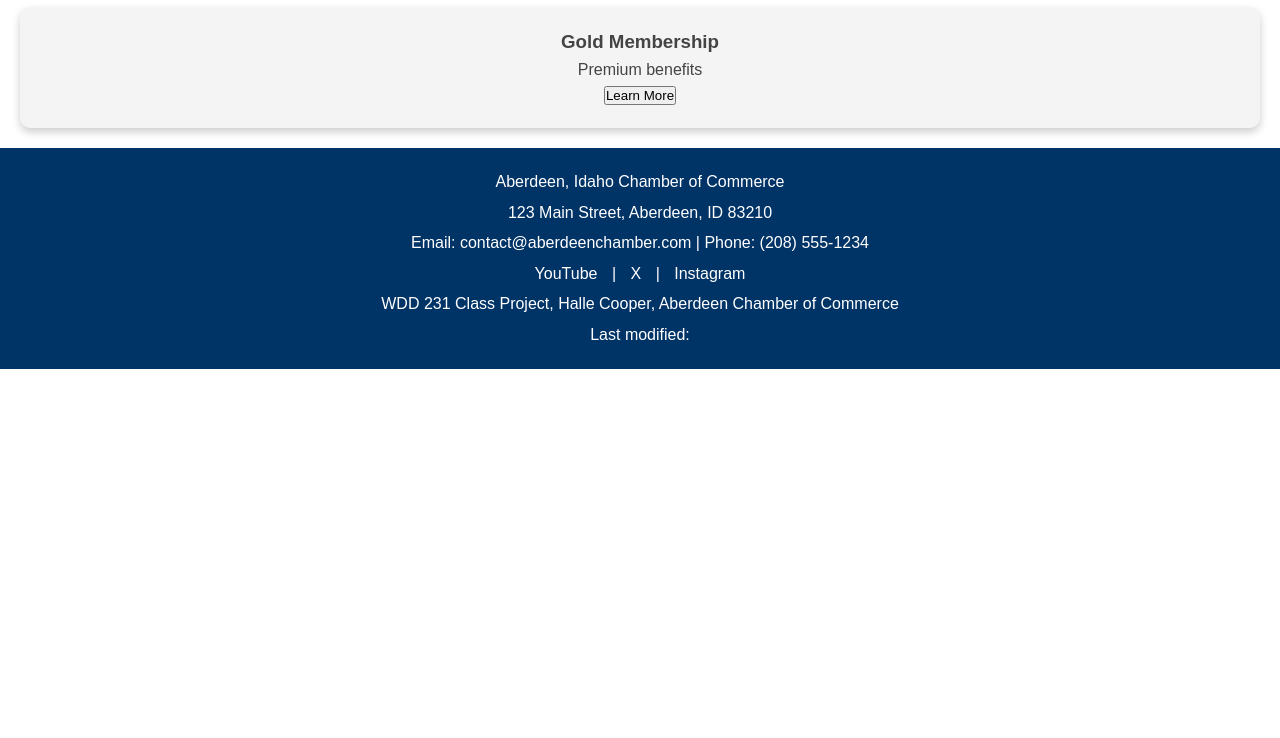
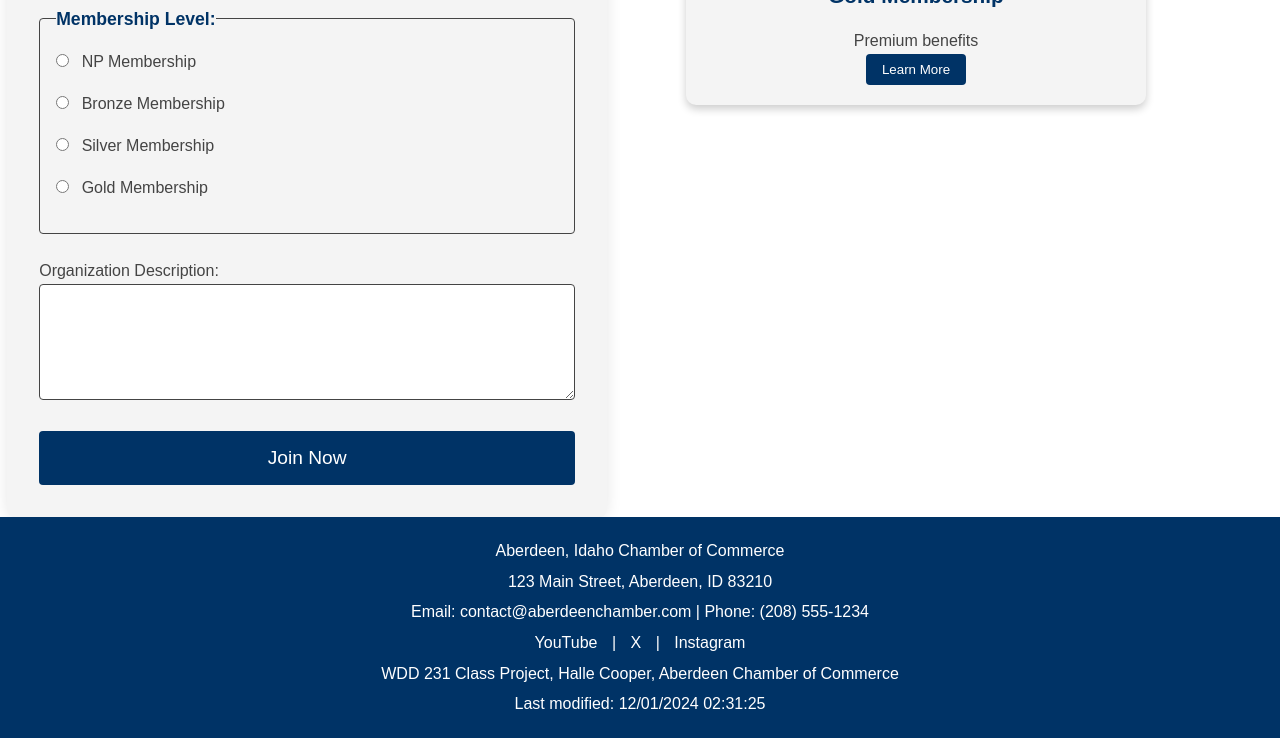
Before and after one commit to hallegracecooper/wdd231, a plain HTML site: page chamber/join.html in a window 1280 px wide. Shown: the part 804-1542 px from the top of the page. Before the commit the page ends 1173 px from the top, so only its background shows below. Drawn offline with Linux system fonts and the light colour scheme.

Commit message:
Page Fixes

```diff
--- a/chamber/join.html
+++ b/chamber/join.html
@@ -7,7 +7,6 @@
     <meta name="description" content="Aberdeen Chamber of Commerce Join Form for joining as a member.">
     <meta name="author" content="Halle Cooper">
     <link rel="stylesheet" href="styles/join.css">
-    <script src="scripts/join.js" defer></script>
 </head>
 <body>
     <header>
@@ -24,6 +23,8 @@
 
     <main>
         <h2>Join Our Chamber</h2>
+        <div class="container">
+            <div class="form-section">
                 <form action="thankyou.html" method="get">
                     <label for="firstName">First Name:
                         <input type="text" id="firstName" name="firstName" required title="First Name" autocomplete="given-name">
@@ -65,7 +66,8 @@
 
                     <button type="submit">Join Now</button>
                 </form>
-
+            </div>
+            <div class="modals-section">
                 <section class="membership-cards">
                     <div class="card" onclick="openModal('npModal')">
                         <h3>NP Membership</h3>
@@ -88,6 +90,8 @@
                         <button>Learn More</button>
                     </div>
                 </section>
+            </div>
+        </div>
 
         <div id="npModal" class="modal">
             <div class="modal-content">
@@ -142,6 +146,11 @@
                 }
             });
         }
+
+        document.addEventListener('DOMContentLoaded', () => {
+            const lastModifiedSpan = document.getElementById('lastModified');
+            lastModifiedSpan.textContent = document.lastModified;
+        });
     </script>
 
     <footer>
--- a/chamber/styles/join.css
+++ b/chamber/styles/join.css
@@ -55,6 +55,173 @@ nav ul li a:hover {
     color: var(--red);
 }
 
+@media (max-width: 768px) {
+    .left-column,
+    .right-column {
+        max-width: 100%
+    }
+
+    nav ul {
+        display: flex;
+        flex-direction: column;
+        justify-content: center;
+        align-items: center;
+    }
+
+    header h1 {
+        font-size: 28px;
+    }
+}
+
+h2 {
+    text-align: center;
+    font-size: 2rem;
+    color: var(--navy-blue);
+    margin-bottom: 1.5rem;
+}
+
+.container{
+    display: flex;
+    justify-content: space-between;
+}
+
+.form-section {
+    width: 48%; /* Adjust based on desired proportions */
+  }
+
+  .modals-section {
+    width: 48%;
+    gap: 20px;  /* Adds space between modals */
+  }
+
+form {
+    max-width: 600px;
+    margin: 0 auto;
+    padding: 2rem;
+    background-color: var(--light-gray);
+    border-radius: 8px;
+    box-shadow: 0 0 15px rgba(0, 0, 0, 0.1);
+}
+
+form label {
+    display: block;
+    font-size: 1rem;
+    margin-bottom: 0.5rem;
+    color: var(--dark-gray);
+    justify-content: center;
+}
+
+form input,
+form textarea {
+    width: 100%;
+    padding: 0.75rem;
+    margin-bottom: 1rem;
+    border: 1px solid var(--dark-gray);
+    border-radius: 4px;
+    font-size: 1rem;
+    color: var(--dark-gray);
+    background-color: var(--white);
+}
+
+form input[type="radio"] {
+    width: auto;
+    margin-right: 0.5rem;
+}
+
+form button {
+    width: 100%;
+    padding: 1rem;
+    background-color: var(--navy-blue);
+    color: var(--white);
+    border: none;
+    border-radius: 4px;
+    font-size: 1.2rem;
+    cursor: pointer;
+    transition: background-color 0.3s ease;
+}
+
+
+form button:hover {
+    background-color: var(--red);
+}
+
+fieldset {
+    margin-bottom: 1.5rem;
+    border: 1px solid var(--dark-gray);
+    padding: 1rem;
+    border-radius: 4px;
+}
+
+legend {
+    font-size: 1.1rem;
+    font-weight: bold;
+    color: var(--navy-blue);
+}
+
+.membership-cards {
+    justify-content: center;
+    margin-top: 50px;
+}
+
+.card {
+    width: 75%;
+    background-color: var(--white);
+    padding: 1rem;
+    border-radius: 8px;
+    box-shadow: 0 0 10px rgba(0, 0, 0, 0.1);
+    text-align: center;
+    cursor: pointer;
+    transition: transform 0.3s ease;
+}
+
+.card:hover {
+    transform: scale(1.05);
+}
+
+.card h3 {
+    font-size: 1.3rem;
+    color: var(--navy-blue);
+    margin-bottom: 1rem;
+}
+
+.card p {
+    font-size: 1rem;
+    color: var(--dark-gray);
+}
+
+.card button {
+    padding: 0.5rem 1rem;
+    background-color: var(--navy-blue);
+    color: var(--white);
+    border: none;
+    border-radius: 4px;
+    cursor: pointer;
+    transition: background-color 0.3s ease;
+}
+
+.card button:hover {
+    background-color: var(--red);
+}
+
+@media (max-width: 768px) {
+    .container {
+        display: flex;
+        flex-direction: column;
+        padding: 10px;
+      }
+
+      .form-section, .modals-section {
+        width: 100%;
+        align-items: center;
+      }
+
+      .card {
+        width: 90%;
+      }
+}
+
+
+
 .modal {
     display: none;
     position: fixed;
@@ -83,6 +250,10 @@ nav ul li a:hover {
     right: 10px;
     font-size: 24px;
     cursor: pointer;
+}
+
+.close:hover {
+    color: var(--red);
 }
 
 .card {
@@ -122,22 +293,3 @@ footer a:hover {
 footer p {
     margin: 5px 0;
 }
-
-
-@media (max-width: 768px) {
-    .left-column,
-    .right-column {
-        max-width: 100%
-    }
-
-    nav ul {
-        display: flex;
-        flex-direction: column;
-        justify-content: center;
-        align-items: center;
-    }
-
-    header h1 {
-        font-size: 28px;
-    }
-}
--- /dev/null
+++ b/chamber/styles/thankyou.css
@@ -0,0 +1,117 @@
+* {
+    margin: 0;
+    padding: 0;
+    box-sizing: border-box;
+}
+
+:root {
+    --navy-blue: #003366;
+    --red: #cc3333;
+    --white: #ffffff;
+    --light-gray: #f4f4f4;
+    --dark-gray: #444444;
+}
+
+body {
+    min-height: 100vh;
+    font-family: Arial, sans-serif;
+    line-height: 1.6;
+    background-color: var(--white);
+    display: flex;
+    flex-direction: column;
+}
+
+header {
+    background-color: var(--navy-blue);
+    color: var(--white);
+    padding: 1rem 2rem;
+}
+
+header h1 {
+    font-size: 2.5rem;
+    text-align: center;
+}
+
+nav ul {
+    list-style: none;
+    display: flex;
+    justify-content: center;
+    flex-wrap: wrap;
+    margin-top: 1rem;
+}
+
+nav ul li {
+    margin: 0 15px;
+}
+
+nav ul li a {
+    color: var(--white);
+    text-decoration: none;
+    font-size: 1.1rem;
+}
+
+nav ul li a:hover {
+    color: var(--red);
+}
+
+main {
+    max-width: 800px;
+    margin: 2rem auto;
+    padding: 2rem;
+    background-color: var(--light-gray);
+    border-radius: 8px;
+    box-shadow: 0 0 15px rgba(0, 0, 0, 0.1);
+    text-align: center;
+}
+
+h2 {
+    font-size: 2rem;
+    color: var(--navy-blue);
+    margin-bottom: 1.5rem;
+}
+
+p {
+    font-size: 1.1rem;
+    margin-bottom: 1rem;
+}
+
+span {
+    font-weight: bold;
+    color: var(--navy-blue);
+}
+
+@media (max-width: 768px) {
+    main {
+        padding: 1rem;
+    }
+
+    p {
+        font-size: 1rem;
+    }
+
+    span {
+        font-size: 1.1rem;
+    }
+}
+
+footer {
+    background-color: var(--navy-blue);
+    color: var(--white);
+    padding: 1rem;
+    text-align: center;
+    margin-top: auto;
+}
+
+footer a {
+    color: var(--white);
+    text-decoration: none;
+    margin: 0 10px;
+}
+
+footer a:hover {
+    color: var(--red);
+}
+
+footer p {
+    margin: 5px 0;
+}
```
Also changed, not shown: chamber/thankyou.html (+8 -1 lines), chamber/scripts/join.js (deleted). Lines whose indentation alone changed are shown as unchanged.
